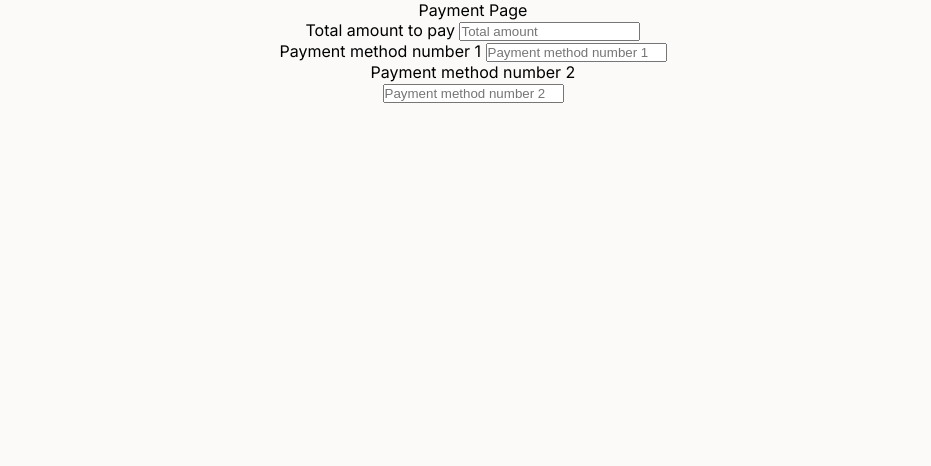
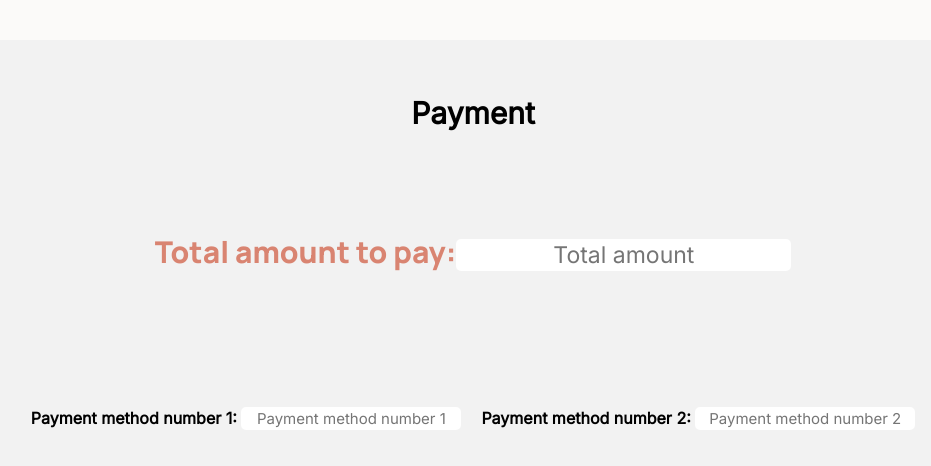
Before and after one commit to ClaraChaouat/urban-parakeet, a React (Create React App) app: page / in a window 1280 px wide. Shown: the top 466 px of the page, without its empty margins (167-1098 px from the left). Built offline with nearby package versions, Linux system fonts and the light colour scheme.

Commit message:
added styles

```diff
--- a/src/components/PaymentPage.js
+++ b/src/components/PaymentPage.js
@@ -1,53 +1,66 @@
+import "./paymentpage.scss";
 import { useState } from "react";
 
 export function PaymentPage() {
   const [totalAmount, setTotalAmount] = useState("");
   const [paymentMethodNumber1, setPaymentMethodNumber1] = useState("");
+  const [paymentMethodNumber2, setPaymentMethodNumber2] = useState("");
 
   function handleTotalAmount(event) {
     setTotalAmount(event.target.value);
-    console.log("setTotalAmount");
-    setPaymentMethodNumber1(totalAmount);
-    console.log(paymentMethodNumber1)
-
+    setPaymentMethodNumber1(event.target.value / 2);
+    setPaymentMethodNumber2(event.target.value / 2);
   }
 
-  function handlePaymentMethodNumber1() {
-    console.log("Ok");
+  function handlePaymentMethodNumber1(event) {
+    setPaymentMethodNumber1(event.target.value);
+    setPaymentMethodNumber2(totalAmount - event.target.value);
+  }
 
-
+  function handlePaymentMethodNumber2(event) {
+    setPaymentMethodNumber2(event.target.value);
+    setPaymentMethodNumber1(totalAmount - event.target.value);
   }
 
   return (
     <div className="paymentPageContainer">
-      Payment Page
-      <form>
+      <form className="paymentForm">
+        <div className="paymentFormTitle">
+          <p>Payment</p>
+        </div>
         <div className="totalAmountContainer">
-          <label>Total amount to pay </label>
+          <div className="totalAmountCard">
+            <label>Total amount to pay:</label>
             <input
+              className="totalAmountInput"
               type="text"
               onChange={handleTotalAmount}
               value={totalAmount}
               placeholder="Total amount"
             ></input>
           </div>
+        </div>
         <div className="paymentMethodContainer">
           <div className="paymentMethodNumber1">
-            <label>Payment method number 1 </label>
+            <label>Payment method number 1: </label>
             <input
+              className="paymentMethodNumber1Input"
               type="text"
               onChange={handlePaymentMethodNumber1}
               placeholder="Payment method number 1"
               value={paymentMethodNumber1}
-            >
-            </input>
+            ></input>
           </div>
-          <label>
-            Payment method number 2
           <div className="paymentMethodNumber2">
-              <input type="text" placeholder="Payment method number 2"></input>
+            <label>Payment method number 2: </label>
+            <input
+              className="paymentMethodNumber2Input"
+              type="text"
+              value={paymentMethodNumber2}
+              onChange={handlePaymentMethodNumber2}
+              placeholder="Payment method number 2"
+            ></input>
           </div>
-          </label>
         </div>
       </form>
     </div>
--- /dev/null
+++ b/src/components/paymentpage.scss
@@ -0,0 +1,74 @@
+@import "../styles/settings.scss";
+@import "../styles/responsive.scss";
+
+.paymentFormTitle {
+  display: flex;
+  font-family: $primaryFontFamily;
+  font-size: 30px;
+  font-weight: 800;
+  justify-content: center;
+  width: 100%;
+  padding-top: 55px;
+}
+
+.paymentForm {
+  background-color: $formBackgroundColor;
+  width: 80%;
+  margin: auto;
+  margin-top: 40px;
+  border-radius: 30px;
+}
+
+.totalAmountContainer {
+  padding-top: 80px;
+  margin-bottom: 15px;
+  color: #d98471;
+  font-family: $secondaryFontFamily;
+  font-weight: 800;
+  font-size: 30px;
+}
+
+.totalAmountCard {
+  border-radius: 5px;
+  padding: 20px 0;
+}
+
+input {
+  border-color: transparent;
+  border-radius: 5px;
+  text-align: center;
+}
+
+.totalAmountInput {
+  font-size: 23px;
+  font-family: $primaryFontFamily;
+}
+
+.paymentMethodContainer {
+  display: flex;
+  justify-content: center;
+  gap: 20px;
+  padding-bottom: 300px;
+  padding-top: 100px;
+}
+
+.paymentMethodNumber1,
+.paymentMethodNumber2 {
+  font-weight: 600;
+}
+
+.paymentMethodNumber1Input,
+.paymentMethodNumber2Input {
+  font-size: 15px;
+  font-family: $primaryFontFamily;
+}
+
+@media #{$medium-screen} {
+  .paymentMethodContainer {
+    flex-direction: column;
+  }
+
+  .totalAmountInput {
+    font-size: 16px;
+  }
+}
--- /dev/null
+++ b/src/styles/responsive.scss
@@ -0,0 +1 @@
+$medium-screen: "only screen and (max-width: calc(700 / 16 * 1rem))";
--- a/src/styles/settings.scss
+++ b/src/styles/settings.scss
@@ -1,5 +1,7 @@
 //General variable colors
 
 $layoutBackgroundColor:#fbfaf9;
+$formBackgroundColor: #f2f2f2;
+
 $primaryFontFamily: "Inter", sans-serif;
 $secondaryFontFamily: "Manrope", sans-serif;
```
Lines whose indentation alone changed are shown as unchanged.
